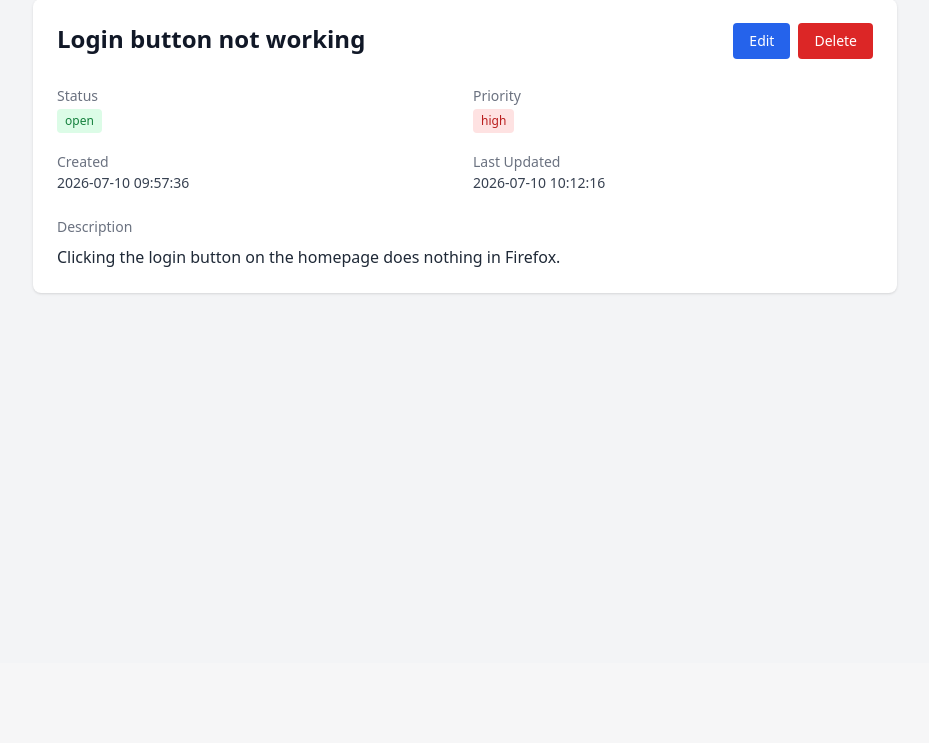
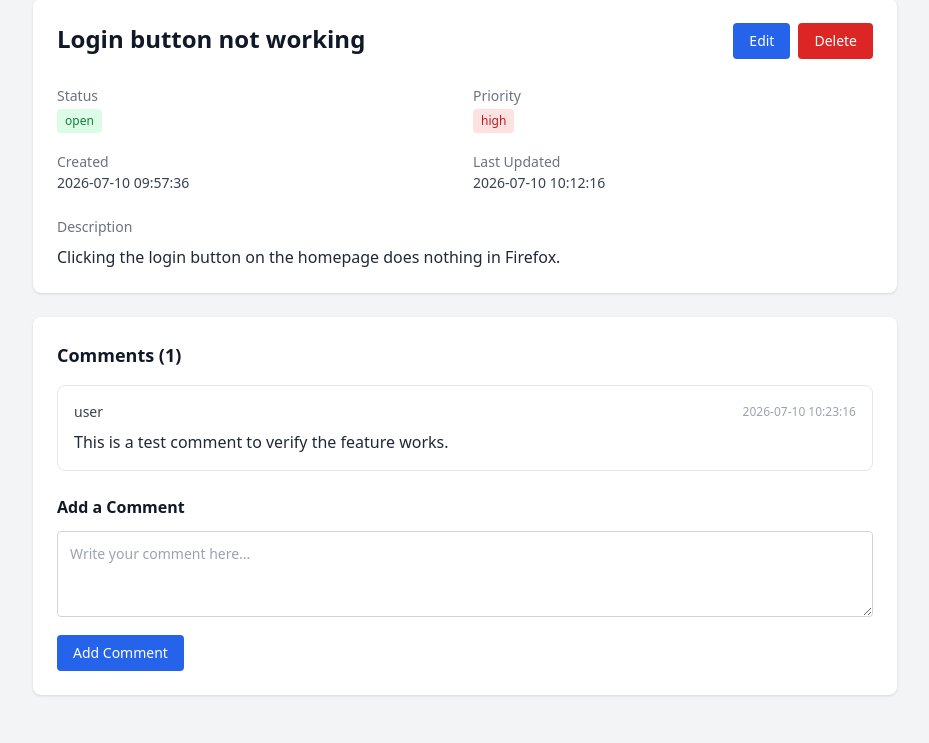
Before and after one commit to AlexKNT/python-bug-tracker, a Flask app: page /bug/1 in a window 1280 px wide. Shown: the part 137-880 px from the top of the page, without its empty margins (175-1104 px from the left). Before the commit the page ends 432 px from the top, so only its background shows below. Run offline with Flask 3, Linux system fonts and the light colour scheme; data comes from the database, SQL or seed files in the repository; both versions use the stored data as it was after the commit; some libraries are stand-ins or nearby versions.

Commit message:
added comments

```diff
--- a/bugtracker/app.py
+++ b/bugtracker/app.py
@@ -2,7 +2,7 @@
 
 from flask import Flask, flash, redirect, render_template, request, url_for
 
-from db import create_bug, delete_bug, get_all_bugs, get_bug, init_db, update_bug
+from db import create_bug, create_comment, delete_bug, get_all_bugs, get_bug, get_comments_for_bug, init_db, update_bug
 
 app = Flask(__name__)
 app.secret_key = "dev-secret-key"
@@ -60,7 +60,26 @@ def bug_detail(bug_id):
     if bug is None:
         flash("Bug not found.", "error")
         return redirect(url_for("index"))
-    return render_template("bug_detail.html", bug=bug)
+    comments = get_comments_for_bug(bug_id)
+    return render_template("bug_detail.html", bug=bug, comments=comments)
+
+
+@app.route("/bug/<int:bug_id>/comment", methods=["POST"])
+def add_comment(bug_id):
+    """Add a comment to a bug."""
+    bug = get_bug(bug_id)
+    if bug is None:
+        flash("Bug not found.", "error")
+        return redirect(url_for("index"))
+
+    body = request.form.get("body", "").strip()
+    if not body:
+        flash("Comment cannot be empty.", "error")
+        return redirect(url_for("bug_detail", bug_id=bug_id))
+
+    create_comment(bug_id, body)
+    flash("Comment added.", "success")
+    return redirect(url_for("bug_detail", bug_id=bug_id))
 
 
 @app.route("/bug/<int:bug_id>/edit", methods=["GET", "POST"])
--- a/bugtracker/db.py
+++ b/bugtracker/db.py
@@ -28,6 +28,19 @@ def init_db():
         )
         """
     )
+    conn.execute(
+        """
+        CREATE TABLE IF NOT EXISTS comments (
+            id          INTEGER PRIMARY KEY AUTOINCREMENT,
+            bug_id      INTEGER NOT NULL,
+            author      TEXT DEFAULT 'user',
+            body        TEXT NOT NULL,
+            created_at  TIMESTAMP DEFAULT CURRENT_TIMESTAMP,
+            FOREIGN KEY (bug_id) REFERENCES bugs(id) ON DELETE CASCADE
+        )
+        """
+    )
+
     # Seed sample data if the table is empty
     count = conn.execute("SELECT COUNT(*) FROM bugs").fetchone()[0]
     if count == 0:
@@ -118,3 +131,27 @@ def delete_bug(bug_id):
     conn.execute("DELETE FROM bugs WHERE id = ?", (bug_id,))
     conn.commit()
     conn.close()
+
+
+def get_comments_for_bug(bug_id):
+    """Return all comments for a bug, oldest first."""
+    conn = get_connection()
+    comments = conn.execute(
+        "SELECT * FROM comments WHERE bug_id = ? ORDER BY created_at ASC",
+        (bug_id,),
+    ).fetchall()
+    conn.close()
+    return comments
+
+
+def create_comment(bug_id, body, author="user"):
+    """Add a comment to a bug and return the new comment id."""
+    conn = get_connection()
+    cursor = conn.execute(
+        "INSERT INTO comments (bug_id, author, body) VALUES (?, ?, ?)",
+        (bug_id, author, body),
+    )
+    conn.commit()
+    comment_id = cursor.lastrowid
+    conn.close()
+    return comment_id
--- a/bugtracker/templates/bug_detail.html
+++ b/bugtracker/templates/bug_detail.html
@@ -62,4 +62,33 @@
             {% endif %}
         </div>
     </div>
+
+    <!-- Comments Section -->
+    <div class="bg-white rounded-lg shadow p-6 mt-6">
+        <h3 class="text-lg font-bold mb-4">Comments ({{ comments|length }})</h3>
+
+        {% if comments %}
+            <div class="space-y-4 mb-6">
+                {% for comment in comments %}
+                    <div class="border rounded-lg p-4">
+                        <div class="flex justify-between items-center mb-2">
+                            <span class="text-sm font-medium text-gray-700">{{ comment.author }}</span>
+                            <span class="text-xs text-gray-400">{{ comment.created_at }}</span>
+                        </div>
+                        <p class="text-gray-800 whitespace-pre-wrap">{{ comment.body }}</p>
+                    </div>
+                {% endfor %}
+            </div>
+        {% else %}
+            <p class="text-gray-400 italic mb-6">No comments yet.</p>
+        {% endif %}
+
+        <h4 class="text-md font-semibold mb-3">Add a Comment</h4>
+        <form action="/bug/{{ bug.id }}/comment" method="POST">
+            <textarea name="body" rows="3" class="w-full border border-gray-300 rounded p-3 text-sm focus:outline-none focus:ring-2 focus:ring-blue-500 focus:border-transparent" placeholder="Write your comment here..." required></textarea>
+            <button type="submit" class="mt-3 bg-blue-600 text-white px-4 py-2 rounded hover:bg-blue-700 transition text-sm">
+                Add Comment
+            </button>
+        </form>
+    </div>
 {% endblock %}
```
Also changed, not shown: AGENTS.md (+1 -1 lines), bugtracker/bugs.db.
